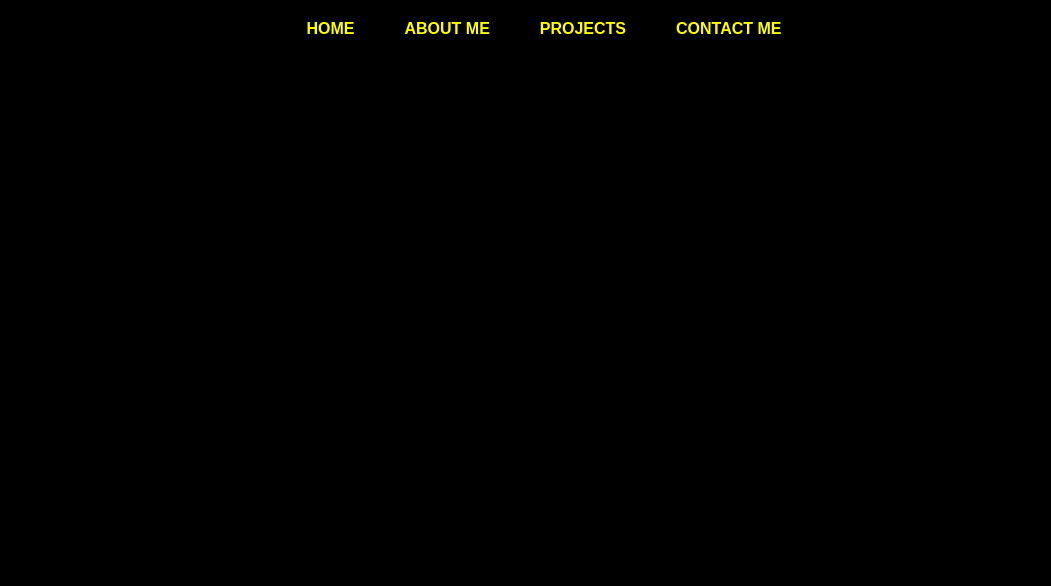
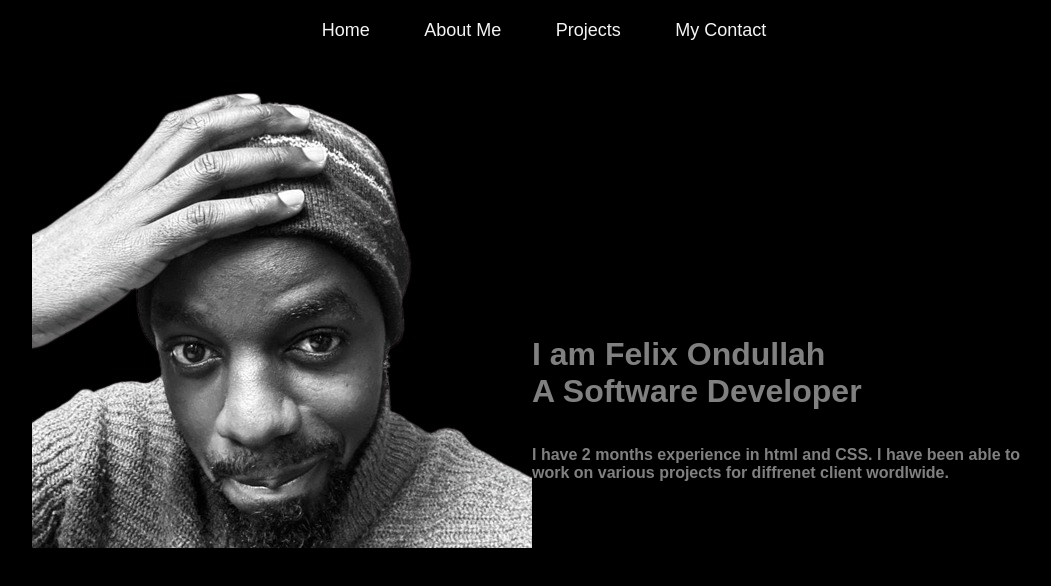
Before and after one commit to Felix3Ondullah/Ondullah-Website, a plain HTML site: page index.html in a window 1280 px wide. Shown: the whole page, without its empty margins (96-1147 px from the left). Drawn offline with Linux system fonts and the light colour scheme.

Commit message:
Updated html and css files

```diff
--- a/index.html
+++ b/index.html
@@ -5,16 +5,30 @@
     <title>Ondullah's Website</title>
   </head>
   <body>
-      <nav class ="navbar" >
-        <ul>
-          <li><a href="#">HOME</a></li>
-          <li><a href="#">ABOUT ME</a></li>
-          <li><a href="#">PROJECTS</a></li>
-          <li><a href="#">CONTACT ME</a></li>
-        </ul>
-      </nav>
-
-
-    <script src="script.js"></script>
+      <!-----header section------>
+      <div class="header">
+        <nav>
+          <div class="navbar">
+            <ul>
+              <li><a href="#">Home</a></li>
+              <li><a href="#">About Me</a></li>
+              <li><a href="#">Projects</a></li>
+              <li><a href="#">My Contact</a></li>
+            </ul>
+          </div>
+        </nav>
+        <div class="left-sidebar"></div>
+        <div class="row">
+          <div class="left-col">
+          <img src="../Ondullah-Website/images/felix-removebg-preview.jpg">
+        </div>
+        <div class="right-col">
+          <h1>I am Felix Ondullah <br> A Software Developer </h1>
+          <br><br>
+       <p>I have 2 months experience in html and CSS. I have been able
+          to work on various projects for diffrenet client wordlwide. </p>
+        </div>
+      </div>
+    </div>
   </body>
 </html>
--- a/style.css
+++ b/style.css
@@ -1,33 +1,67 @@
-
 *{
   margin: 0;
   padding: 0;
-  font-family:sans-serif ;
-  box-sizing: border-box;
-  background-color: black;
+  font-family: 'poppins', sans-serif;
 }
-.navbar{
+.header{
+  min-height: 100vh;
+  width: 100%;
+  background: #000;
+  color: #fff;
+  position: relative;
+}
+nav{
   display: flex;
   justify-content: center;
   align-items: center;
-  background-color:black;
-  position: sticky;
-  top: 0;
+  position: relative;
+  z-index: 1;
 }
-.navbar ul{
-  display: flex;
-  list-style: none;
-  margin: 20px 0px;
+.navbar{
+  text-align: right;
+  padding: 10px 30px;
+  border-bottom-left-radius: 10px;
 }
 .navbar ul li{
-  font-weight: bold;
+  list-style: none;
+  display: inline-block;
+  padding: 10px 25px;
 }
 .navbar ul li a{
+  color: whitesmoke;
   text-decoration: none;
-  color: yellow;
-  padding: 8px 25px;
+  font-size: 18px;
 }
 .navbar ul li a:hover{
-  background-color:black ;
-
+  color: yellow;
 }
+.left-siderbar{
+  width: 20%;
+  height: 100%;
+  position: absolute;
+  left: 0;
+  top: 0;
+  background: #000;
+}
+.row{
+  padding: 0 10%;
+  display: flex;
+  align-items: flex-end;
+  justify-content: space-between;
+  position: relative;
+  margin-top: -1%;
+}
+.lef-col{
+  flex-basis: 40%;
+}
+.right-col{
+  flex-basis: 55%;
+}
+.right-col{
+  font-style: 60px;
+  font-weight: 600;
+}
+.right-col{
+  color: gray;
+  margin: 20px 0 70px;
+}
```
Also changed, not shown: images/bg.jpg (added), images/bgbg.jpg (added), images/felix-removebg-preview.jpg (added), images/felix.jpg (added), images/mine.jpg (added), images/picture.jpg (added), images/white bg.jpg (added), script.js (deleted).
